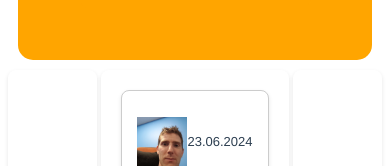
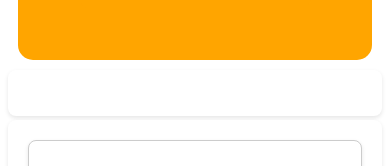
Before and after one commit to LaineKarl/homework3, a Vue app: page /#/home in a window 390 px wide. Shown: the part 166-332 px from the top of the page. Built offline with nearby package versions, Linux system fonts and the light colour scheme.

Commit message:
fixed sidebars

```diff
--- a/src/views/HomeView.vue
+++ b/src/views/HomeView.vue
@@ -76,6 +76,10 @@
       padding: 0;
       margin: 0;
   }
+  .div2, .div4, .div5 {
+        grid-column: span 3 / span 3;
+    }
+}
 
 /* Left Sidebar */
 .div2 {
@@ -100,7 +104,6 @@
   border-radius: 8px;
   box-shadow: 0 2px 4px rgba(0, 0, 0, 0.1);
 }
-}
 
 .post-list {
   display: flex;
```
Lines whose indentation alone changed are shown as unchanged.
